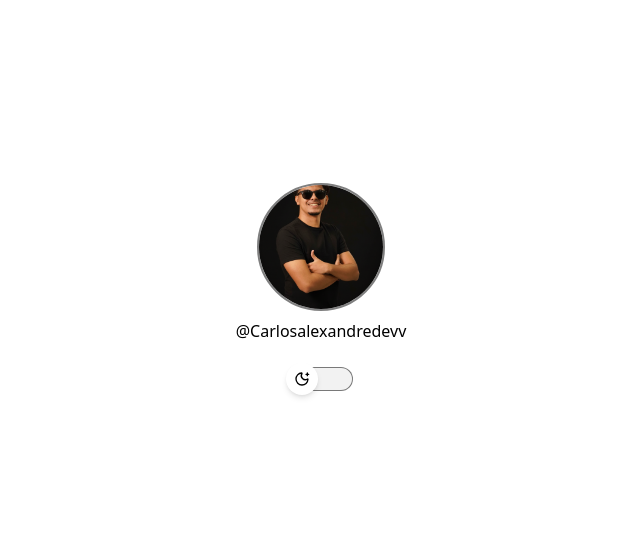
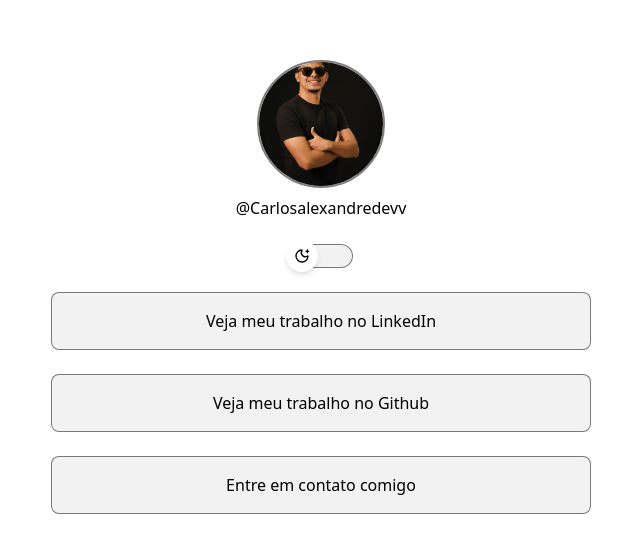
Before and after one commit to CarlosAlexandredevv/Dev-links, a Next.js app: page / in a window 1280 px wide. Shown: the part 113-666 px from the top of the page, without its empty margins (319-959 px from the left). Built offline with nearby package versions, Linux system fonts and the light colour scheme.

Commit message:
Add links to LinktreePage component and update package-lock.json
- Introduced a new links array in LinktreePage to provide quick access to LinkedIn, GitHub, and email contact.
- Updated package-lock.json to include new SWC binaries for various platforms, enhancing compatibility.

```diff
--- /dev/null
+++ b/src/components/button/button.tsx
@@ -0,0 +1,22 @@
+import { cn } from '@/lib/utils';
+
+interface ButtonProps {
+  children: React.ReactNode;
+  href: string;
+}
+
+export function Button({ children, href }: ButtonProps) {
+  return (
+    <button
+      className={cn(
+        'py-4 border border-stroke rounded-[8px] text-md bg-surface text-black transition-all duration-300 cursor-pointer max-w-[540px] w-full',
+        'hover:border-black',
+        'dark:hover:border-white dark:text-white',
+      )}
+    >
+      <a href={href} target="_blank" rel="noopener noreferrer">
+        {children}
+      </a>
+    </button>
+  );
+}
--- a/src/components/templates/linktree/linktree-page.tsx
+++ b/src/components/templates/linktree/linktree-page.tsx
@@ -1,6 +1,22 @@
 import { cn } from '@/lib/utils';
 import { Avatar } from '@/components/avatar';
 import { ToogleTheme } from '../../toogle-theme';
+import { Button } from '@/components/button/button';
+
+const links = [
+  {
+    label: 'Veja meu trabalho no LinkedIn',
+    href: 'https://www.linkedin.com/in/carlos-alexandre-375a9227b/',
+  },
+  {
+    label: 'Veja meu trabalho no Github',
+    href: 'https://github.com/CarlosAlexandredevv',
+  },
+  {
+    label: 'Entre em contato comigo',
+    href: 'mailto:carlosalexandredevv@gmail.com',
+  },
+];
 
 export function LinktreePage() {
   return (
@@ -13,6 +29,11 @@ export function LinktreePage() {
     >
       <Avatar />
       <ToogleTheme />
+      {links.map((link) => (
+        <Button key={link.href} href={link.href}>
+          {link.label}
+        </Button>
+      ))}
     </main>
   );
 }
```
Also changed, not shown: 1 other file (tests, documents, lock files or other folders).
